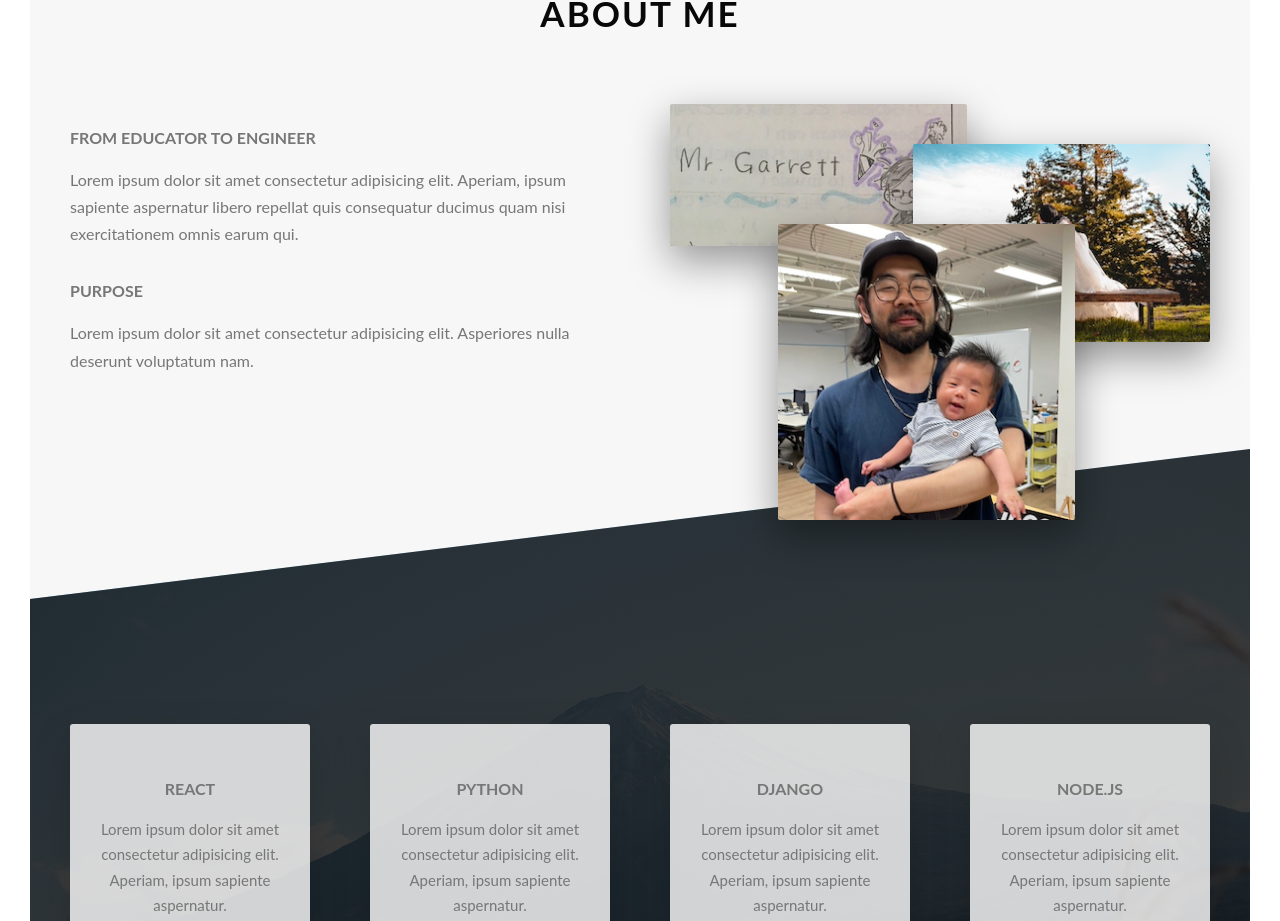
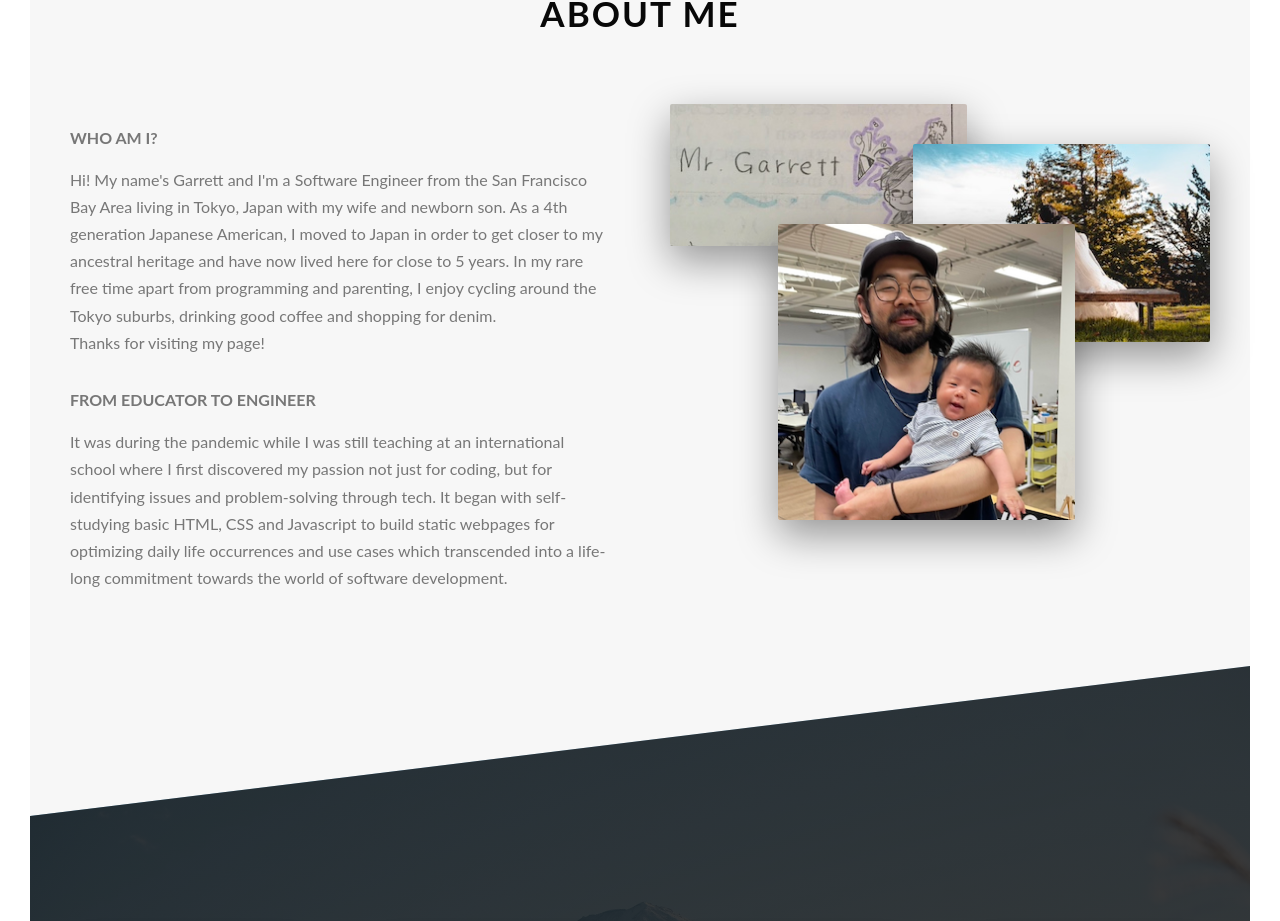
Before and after one commit to garrettomi/portfolio, a React (Vite) app: page / in a window 1280 px wide. Shown: the part 896-1817 px from the top of the page. Built offline with nearby package versions, Linux system fonts and the light colour scheme.

Commit message:
Update: Add bio to about me

```diff
--- a/src/components/Home/Home.jsx
+++ b/src/components/Home/Home.jsx
@@ -21,14 +21,19 @@ const Home = () => {
             </div>
             <div className="row">
               <div className="col-1-of-2">
+                <h3 className="heading-tertiary u-margin-bottom-small">Who am I?</h3>
+                <p className="paragraph">
+                  Hi! My name's Garrett and I'm a Software Engineer from the San Francisco Bay Area living in Tokyo, Japan with my wife and newborn son.
+                  As a 4th generation Japanese American, I moved to Japan in order to get closer to my ancestral heritage and have now lived here for close to 5 years.
+                  In my rare free time apart from programming and parenting, I enjoy cycling around the Tokyo suburbs, drinking good coffee and shopping for denim.
+                  <br/>
+                  Thanks for visiting my page!
+                </p>
                 <h3 className="heading-tertiary u-margin-bottom-small">From educator to engineer</h3>
                 <p className="paragraph">
-                  Lorem ipsum dolor sit amet consectetur adipisicing elit. Aperiam, ipsum sapiente aspernatur libero repellat quis consequatur
-                  ducimus quam nisi exercitationem omnis earum qui.
-                </p>
-                <h3 className="heading-tertiary u-margin-bottom-small">Purpose</h3>
-                <p className="paragraph">
-                  Lorem ipsum dolor sit amet consectetur adipisicing elit. Asperiores nulla deserunt voluptatum nam.
+                  It was during the pandemic while I was still teaching at an international school where I first discovered my passion not just for coding, but for identifying issues and problem-solving through tech.
+                  It began with self-studying basic HTML, CSS and Javascript to build static webpages for optimizing daily life occurrences and use cases which transcended into a life-long commitment towards the world of software development.
+
                 </p>
                 {/* <a href="#" className="btn-text">Learn more →</a> */}
               </div>
--- a/src/components/Navigation/Navigation.jsx
+++ b/src/components/Navigation/Navigation.jsx
@@ -1,6 +1,6 @@
 import githubLogo from '../../assets/github.png';
 import linkedinLogo from '../../assets/linkedin.png';
-import mailLogo from '../../assets/mail.png'
+// import mailLogo from '../../assets/mail.png'
 
 const Navigation = () => {
 
--- a/src/sass/layout/_header.scss
+++ b/src/sass/layout/_header.scss
@@ -39,7 +39,7 @@
     &__logo-box {
         position: absolute;
         top: 10rem;
-        right: 12.5rem;
+        right: 12rem;
     }
 
     &__logo {
```
